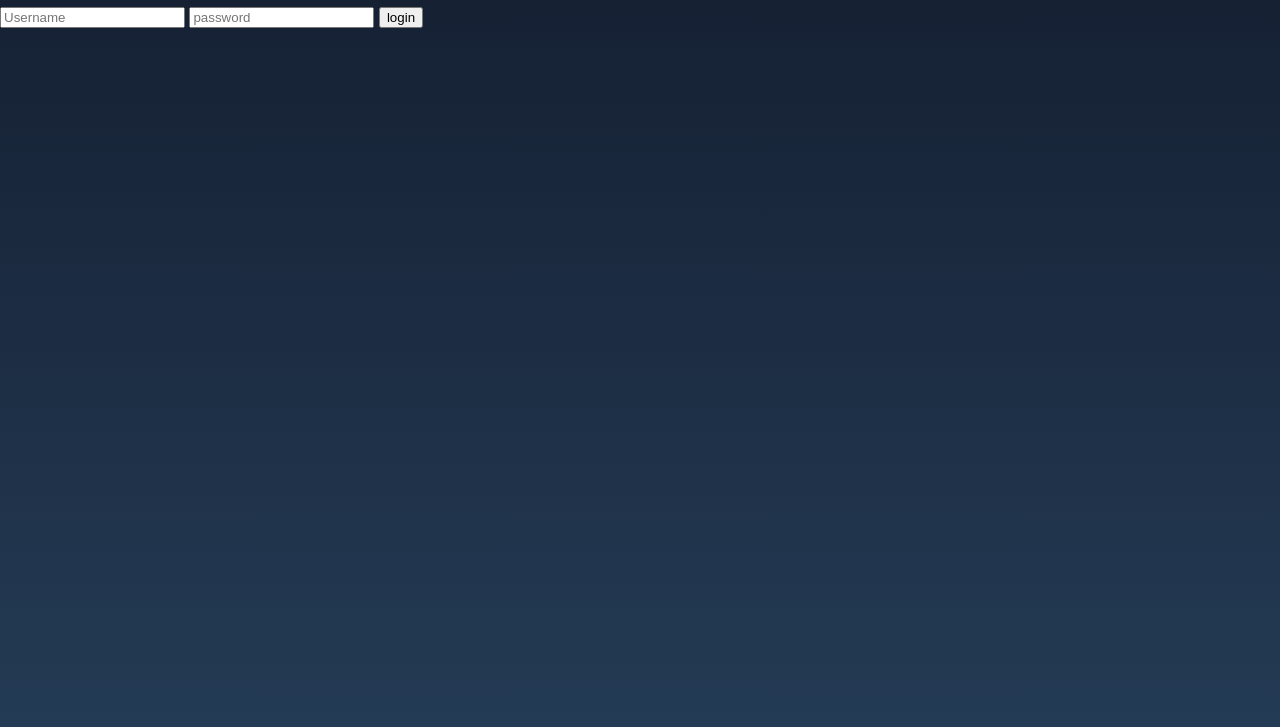
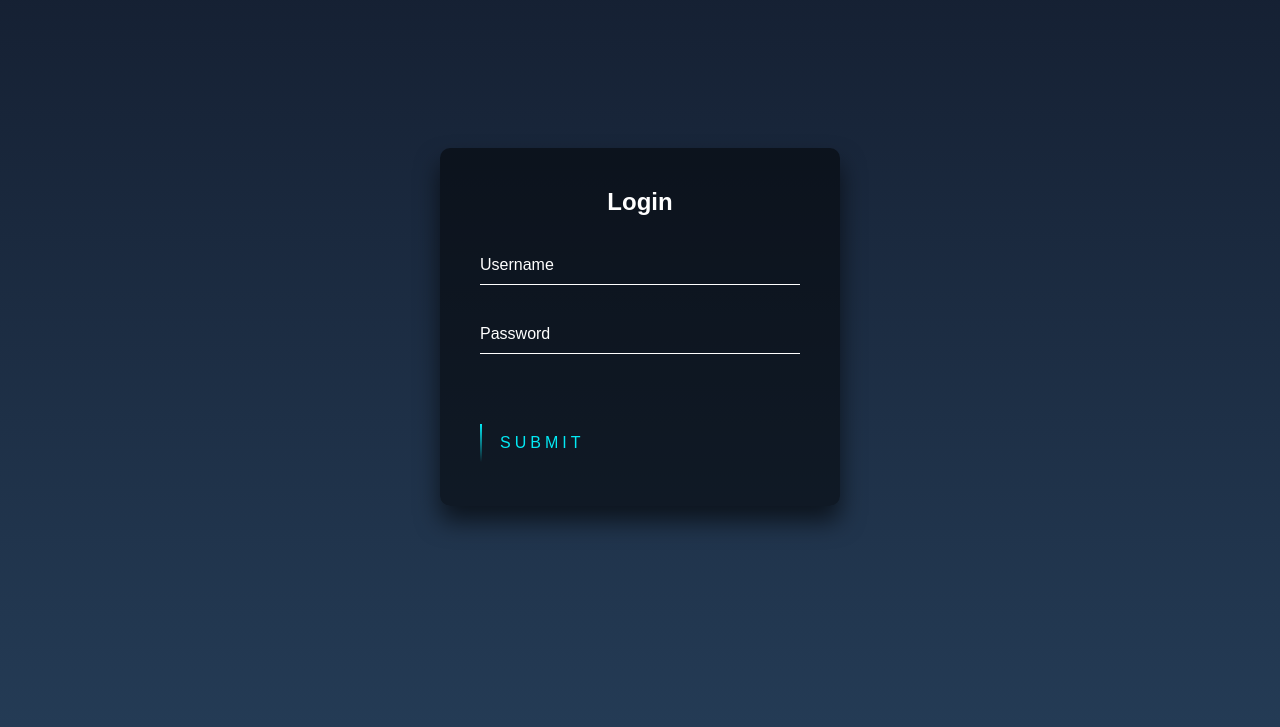
Before and after one commit to shivasunny131/loginpage, a plain HTML site: page index.html in a window 1280 px wide. Shown: the part 73-800 px from the top of the page. Drawn offline with Linux system fonts and the light colour scheme.

Commit message:
remove unnecessary code
Added required css classes to html

```diff
--- a/index.html
+++ b/index.html
@@ -3,17 +3,29 @@
 <head>
     <meta charset="UTF-8">
     <meta name="viewport" content="width=<device-width>, initial-scale=1.0">
-    <title>Document</title>
+    <title>Login Page</title>
     <link href="login.css" rel="stylesheet" type="text/css" >
 </head>
 <body>
-   <form >
-    <h1>login</h1>
-<input type="text" name=" " placeholder="Username">
-<input type="password" name=" " placeholder="password">
-<input type="submit" name=" " value="login">
-
-</form>
-
+  <div class="login-box">
+  <h2>Login</h2>
+  <form>
+    <div class="user-box">
+      <input type="text" name="" required="">
+      <label>Username</label>
+    </div>
+    <div class="user-box">
+      <input type="password" name="" required="">
+      <label>Password</label>
+    </div>
+    <a href="#">
+      <span></span>
+      <span></span>
+      <span></span>
+      <span></span>
+      Submit
+    </a>
+  </form>
+</div>
 </body>
 </html>
```
